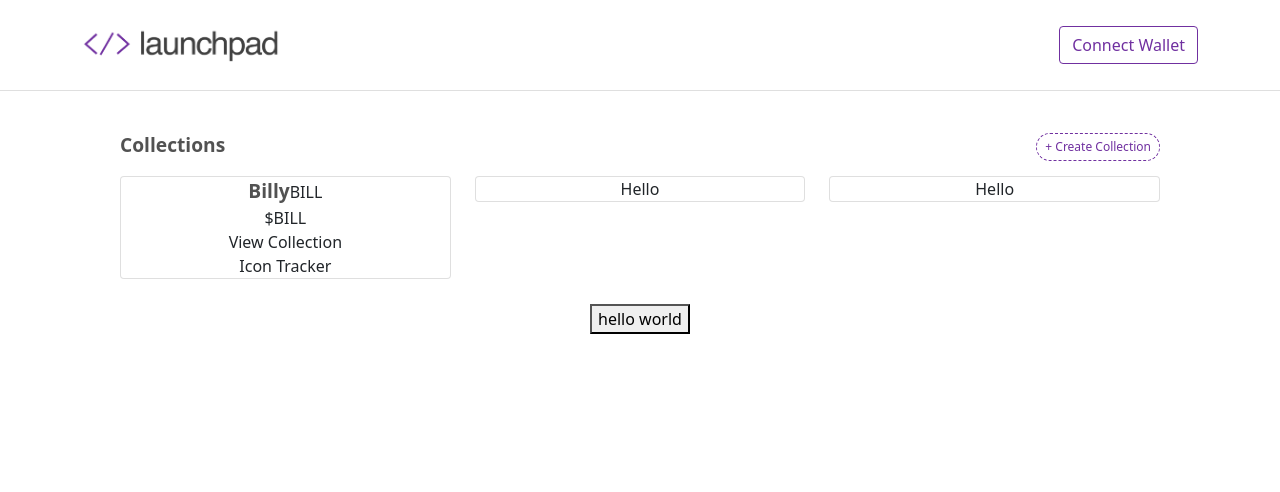
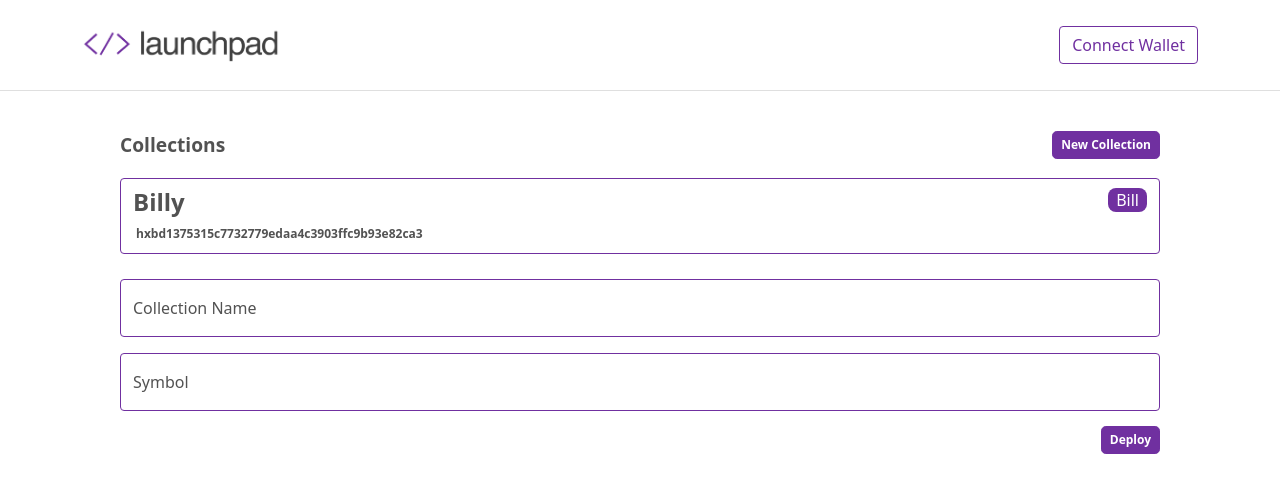
Before and after one commit to its-seb/launchpad-, a React (Create React App) app: page / in a window 1280 px wide. Shown: the top 492 px of the page. Built offline with nearby package versions, Linux system fonts and the light colour scheme.

Commit message:
upload launchpad

```diff
--- a/src/components/AppContent.js
+++ b/src/components/AppContent.js
@@ -1,105 +1,76 @@
 import React, { Component } from "react";
-import ICONexConnection, {
-  estimateStepsforDeployment,
-} from "./utils/interact.js";
-import { fetchContractContent } from "./utils/fetchContractContent.js";
-import IconService from "icon-sdk-js";
 import { Container, Button, Row, Col, Card } from "react-bootstrap";
 import AppContentStyle from "./AppContent.module.css";
-const { IconConverter, IconBuilder } = IconService;
+import NewCollection from "./NewCollection.js";
 
-const AppContent = (props) => {
-  const connection = new ICONexConnection();
-
-  const handleDeployContract = async () => {
-    const contractContent = await fetchContractContent(
-      "https://raw.githubusercontent.com/OpenDevICON/token-score-factory/master/zips/owner_burnable_irc3.zip"
-    );
-    console.log(contractContent);
-    const walletAddress = "hxbd1375315c7732779edaa4c3903ffc9b93e82ca3"; //localStorage.getItem("USER_WALLET_ADDRESS");
-    const txParams = {
-      _name: "BILLY",
-      _symbol: "BILL",
-    };
-    const stepLimitInHex = await estimateStepsforDeployment(
-      walletAddress,
-      contractContent,
-      txParams
-    );
-
-    const stepLimit = IconConverter.toNumber(stepLimitInHex);
-    const txObj = new IconBuilder.DeployTransactionBuilder()
-      .nid("0x53") //0x53 for sejong - https://www.icondev.io/introduction/the-icon-network/testnet
-      .from(walletAddress)
-      .to("cx0000000000000000000000000000000000000000")
-      .stepLimit(IconConverter.toBigNumber(stepLimit))
-      .version(IconConverter.toBigNumber(3))
-      .timestamp(Date.now() * 1000)
-      .contentType("application/zip")
-      .content(contractContent)
-      .nonce(IconConverter.toBigNumber(1))
-      .params(txParams)
-      .build();
-
-    //console.log(txObj);
-    const payload = {
-      jsonrpc: "2.0",
-      method: "icx_sendTransaction",
-      id: 6639,
-      params: IconConverter.toRawTransaction(txObj),
-    };
-
-    try {
-      let rpcResponse = await connection.getJsonRpc(payload);
-      console.log(rpcResponse);
-      localStorage.setItem("CONTRACT_ADDRESS", rpcResponse["result"]);
-    } catch (e) {
-      console.log(e); //handle error here (e.g. user cancelled transaction; show message)
-    }
-  };
-
+const AppContent = () => {
   return (
     <div style={{ height: "calc(100vh - 91px)" }}>
       <Container style={{ padding: "25px" }}>
         <div className={AppContentStyle.sectionHeader}>
-          <span style={{ float: "left" }}>Collections</span>{" "}
+          <span style={{ float: "left" }}>Collections</span>
           <button className={AppContentStyle.btnAddContract}>
-            + Create Collection
+            New Collection
           </button>
         </div>
         <div style={{ padding: "0 25px" }}>
           <Row>
             <Col>
-              <Card>
-                <div style={{ display: "inline" }}>
+              <Card style={{ border: "1px solid #7030a0" }}>
+                <div
+                  style={{
+                    display: "flex",
+                    paddingLeft: "12px",
+                    paddingTop: "5px",
+                    paddingRight: "12px",
+                  }}
+                >
                   <span
                     style={{
                       fontWeight: "bold",
-                      fontSize: "1.2rem",
+                      fontSize: "1.5rem",
                       color: "#525252",
                     }}
                   >
                     Billy
                   </span>
-                  <span style={{ verticalAling: "sub" }}>BILL</span>
+                  <div style={{ width: "100%", textAlign: "right" }}>
+                    <label
+                      style={{
+                        verticalAlign: "sub",
+                        backgroundColor: "#7030a0",
+                        color: "white",
+                        paddingLeft: "8px",
+                        paddingRight: "8px",
+                        borderRadius: "0.5rem",
+                      }}
+                    >
+                      Bill
+                    </label>
+                  </div>
                 </div>
-                <span>$BILL</span>
-                <span>View Collection</span>
-                <span>Icon Tracker</span>
+                <span
+                  style={{
+                    padding: "5px 15px 10px 15px",
+                    textAlign: "left",
+                    fontWeight: "bold",
+                    color: "#525252",
+                    fontSize: "12px",
+                    whiteSpace: "nowrap",
+                    overflow: "hidden",
+                    textOverflow: "ellipsis",
+                  }}
+                >
+                  hxbd1375315c7732779edaa4c3903ffc9b93e82ca3
+                </span>
               </Card>
-            </Col>
-            <Col>
-              <Card>Hello</Card>
-            </Col>
-            <Col>
-              <Card>Hello</Card>
             </Col>
           </Row>
         </div>
       </Container>
-      <button id="deployContract" onClick={handleDeployContract}>
-        hello world
-      </button>
+      <Container style={{ padding: "0 25px" }}>
+        <NewCollection />
+      </Container>
     </div>
   );
 };
--- a/src/components/AppContent.module.css
+++ b/src/components/AppContent.module.css
@@ -14,14 +14,16 @@
 }
 
 .btnAddContract {
-  background: white;
-  color: #7030a0;
+  background-color: #7030a0;
+  color: white;
+  border: 1px solid #7030a0;
   border-color: #7030a0;
-  border-radius: 5rem;
-  border: 1px dashed;
+  border-radius: 0.3rem;
   padding: 4px 8px;
   font-size: 12px;
+  font-weight: bold;
   vertical-align: middle;
+  margin-bottom: 3.5px;
 }
 
 .btnAddContract:hover,
--- /dev/null
+++ b/src/components/NewCollection.js
@@ -0,0 +1,118 @@
+import React from "react";
+import { Button, Form } from "react-bootstrap";
+import "./global.css";
+import IconService from "icon-sdk-js";
+import { fetchContractContent } from "./utils/fetchContractContent.js";
+import ICONexConnection, {
+  estimateStepsforDeployment,
+} from "./utils/interact.js";
+
+const { IconConverter, IconBuilder } = IconService;
+const NewCollection = () => {
+  const connection = new ICONexConnection();
+  const handleDeployContract = async () => {
+    //check if user address is set:
+    if (localStorage.getItem("USER_WALLET_ADDRESS") == null) {
+      alert("Please connect to your wallet.");
+      return;
+    }
+
+    const contractContent = await fetchContractContent(
+      "https://raw.githubusercontent.com/OpenDevICON/token-score-factory/master/zips/owner_burnable_irc3.zip"
+    );
+    console.log(contractContent);
+    const walletAddress = localStorage.getItem("USER_WALLET_ADDRESS");
+
+    //remember to sanitize input-> allow alphanumeric only
+    const collectionName = document.getElementById("tbCollectionName").value;
+    const collectionSymbol =
+      document.getElementById("tbCollectionSymbol").value;
+
+    if (
+      collectionName == null ||
+      collectionName == "" ||
+      collectionSymbol == null ||
+      collectionSymbol == ""
+    ) {
+      alert("Please enter required fields");
+      return;
+    }
+
+    const txParams = {
+      _name: collectionName, //based on user input
+      _symbol: collectionSymbol, //based on user input
+    };
+    const stepLimitInHex = await estimateStepsforDeployment(
+      walletAddress,
+      contractContent,
+      txParams
+    );
+
+    const stepLimit = IconConverter.toNumber(stepLimitInHex);
+    const txObj = new IconBuilder.DeployTransactionBuilder()
+      .nid("0x53") //0x53 for sejong - https://www.icondev.io/introduction/the-icon-network/testnet
+      .from(walletAddress)
+      .to("cx0000000000000000000000000000000000000000") //constant
+      .stepLimit(IconConverter.toBigNumber(stepLimit))
+      .version(IconConverter.toBigNumber(3)) //constant
+      .timestamp(Date.now() * 1000) //constant
+      .contentType("application/zip") //.py score
+      .content(contractContent)
+      .nonce(IconConverter.toBigNumber(1))
+      .params(txParams)
+      .build();
+
+    //console.log(txObj);
+    const payload = {
+      jsonrpc: "2.0",
+      method: "icx_sendTransaction",
+      id: 6639,
+      params: IconConverter.toRawTransaction(txObj),
+    };
+
+    try {
+      let rpcResponse = await connection.getJsonRpc(payload);
+      console.log(rpcResponse);
+      localStorage.setItem("CONTRACT_ADDRESS", rpcResponse["result"]);
+    } catch (e) {
+      alert("User cancelled transaction");
+      console.log(e); //handle error here (e.g. user cancelled transaction; show message)
+    }
+  };
+
+  return (
+    <div style={{ padding: "0 25px" }}>
+      <Form.Floating className="mb-3">
+        <Form.Control
+          id="tbCollectionName"
+          type="text"
+          placeholder="Collection Name"
+          className="purpleTextbox"
+        />
+        <label htmlFor="tbCollectionName" style={{ color: "#525252" }}>
+          Collection Name
+        </label>
+      </Form.Floating>
+      <Form.Floating>
+        <Form.Control
+          id="tbCollectionSymbol"
+          type="text"
+          placeholder="Symbol"
+          className="purpleTextbox"
+        />
+        <label htmlFor="tbCollectionSymbol" style={{ color: "#525252" }}>
+          Symbol
+        </label>
+      </Form.Floating>
+      <Button
+        id="btnDeploy"
+        onClick={handleDeployContract}
+        style={{ marginTop: "15px", float: "right" }}
+      >
+        Deploy
+      </Button>
+    </div>
+  );
+};
+
+export default NewCollection;
--- /dev/null
+++ b/src/components/global.css
@@ -0,0 +1,35 @@
+#tbCollectionName,
+#tbCollectionSymbol {
+  color: #7030a0;
+  border: 1px solid #7030a0;
+}
+
+#tbCollectionSymbol:focus,
+#tbCollectionSymbol:active,
+#tbCollectionName:focus,
+#tbCollectionSymbol:active {
+  color: #7030a0;
+  border: 2px solid #7030a0;
+  outline: #7030a0;
+  box-shadow: 0 0 0 #7030a0;
+}
+
+#btnDeploy {
+  background-color: #7030a0;
+  color: white;
+  border: 1px solid #7030a0;
+  border-color: #7030a0;
+  border-radius: 0.3rem;
+  padding: 4px 8px;
+  font-size: 12px;
+  font-weight: bold;
+}
+
+#btnDeploy:hover,
+#btnDeploy:active,
+#btnDeploy:focus {
+  background: #5d2985;
+  border-color: #5d2985;
+  color: white;
+  outline: #5d2985;
+}
```
